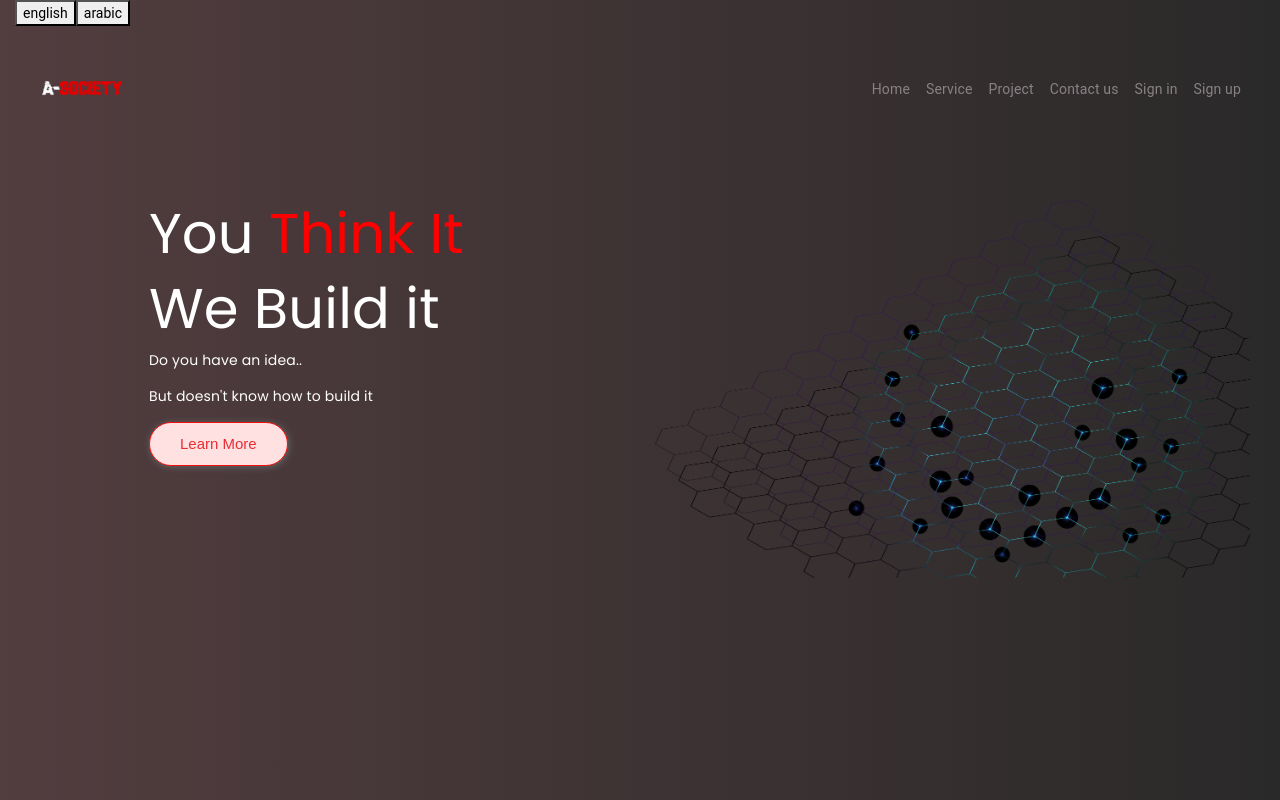
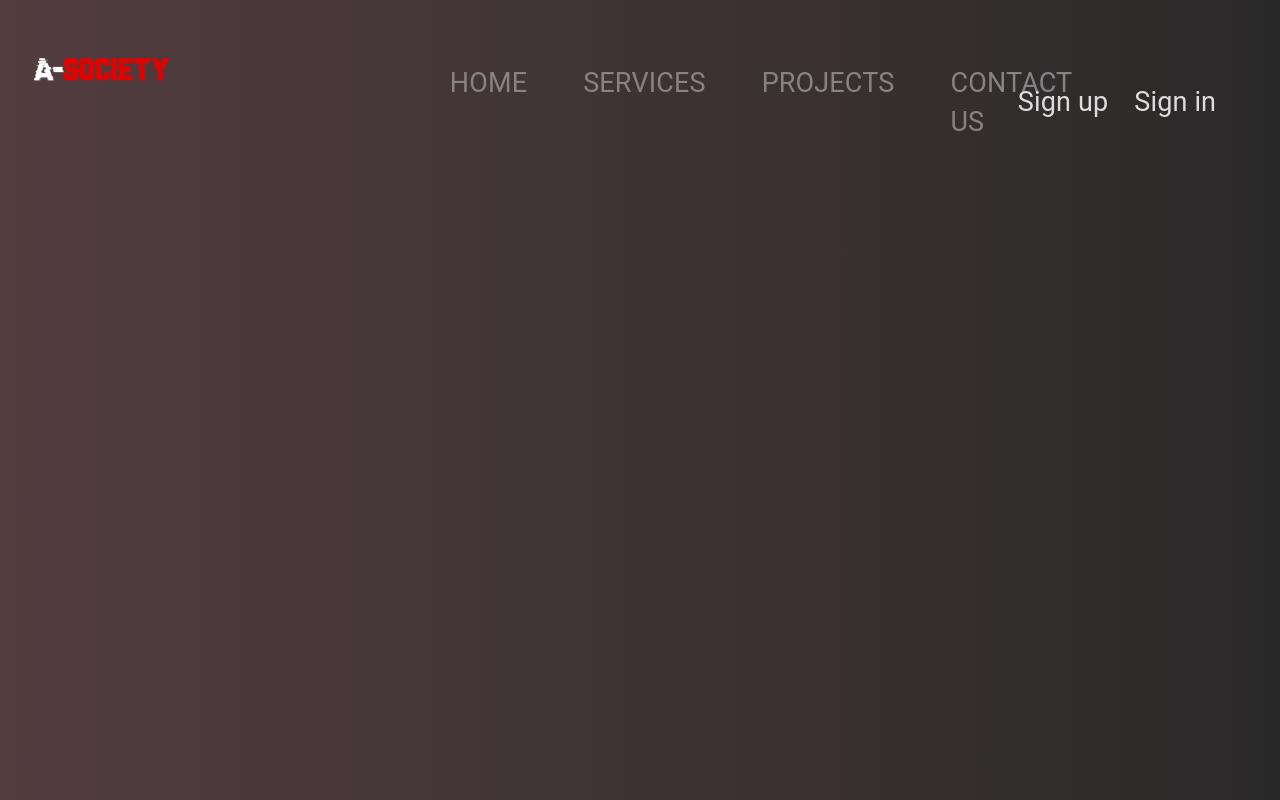
Before and after one commit to Ruhulcse/society, a React (Create React App) app: page / in a window 1280 px wide. Shown: the top 800 px of the page. Built offline with nearby package versions, Linux system fonts and the light colour scheme.

Commit message:
head section

```diff
--- a/src/App.js
+++ b/src/App.js
@@ -3,6 +3,8 @@ import About from './Components/About';
 import ContactUs from './Components/ContactUs';
 import Footer from './Components/Footer';
 import Head from './Components/Head';
+import LatestProject from './Components/LatestProject';
+import Choose from './Components/Choose'
 import LatestNews from './Components/LatestNews';
 import Service from './Components/Service';
 import Signup from './Components/Signup';
@@ -16,10 +18,11 @@ function App() {
 			<About />
 			<Service />
 			<Work />
+      <Choose/>
+      <LatestProject/>
 			<LatestNews />
 			<ContactUs />
 			<Footer />
-
 			<Signup />
 		</LanguageContextProvider>
 	);
--- a/src/Components/Head.jsx
+++ b/src/Components/Head.jsx
@@ -1,17 +1,17 @@
 import React ,{useContext}from 'react'
 import {LanguageContext} from "../context/language"
-import logo from "../assets/img/logo.png";
+import logo from "../assets/img/newlogo.png";
 import coolDesign  from "../assets/img/Cool Design.png";
 function Head() {
     const{english,en,ar} = useContext(LanguageContext);
 
     const nav =english?{
-        home:"Home",
-        service: "Service",
-        project: "Project",
-        contact: "Contact us",
-        signin: "Sign in",
-        signup: "Sign up",
+        home:"HOME",
+        service: "SERVICES",
+        project: "PROJECTS",
+        contact: "CONTACT US",
+        signin: "Sign up",
+        signup: "Sign in",
     }:{
         home: "الصفحة الرئيسية",
         service: "الخدمات",
@@ -23,29 +23,35 @@ function Head() {
 
     return (
         <div className="container-fluid bg">
-             <button onClick={en}>english</button>
-             <button onClick={ar}>arabic</button>
-         <nav className="navbar navbar-expand-md navbar-light ">
+         <div className="row pt-5">
+             <div className="col-md-2">
                 <div>
                     <a className="navbar-brand" href="/">
-                <img src={logo} style={{height:"100px"}} alt="not found" />
+                        <img src={logo}  className="img-fluid"  alt="not found" />
                     </a>
                 </div>
+             </div>
+             <div className="col-md-10">
+             <nav className="navbar navbar-expand-md navbar-light ">
                 <button type="button" class="navbar-toggler" data-toggle="collapse" data-target="#navbarCollapse">
                     <span className="navbar-toggler-icon"></span>
                 </button>
                 <div className="collapse navbar-collapse ml-2" id="navbarCollapse">
-                <div className="navbar-nav ml-auto">
-                    <a href="#event" className="nav-item nav-link "><span className="navitem">{nav.home}</span></a>
-                    <a href="#client" className="nav-item nav-link"><span className="navitem">{nav.service}</span></a>
-                    <a href="#client" className="nav-item nav-link"><span className="navitem">{nav.project}</span></a>
-                    <a href="#contact" className="nav-item nav-link"><span className="navitem">{nav.contact}</span></a>
-                    <a href="#client" className="nav-item nav-link"><span className="navitem">{nav.signin}</span></a>
-                    <a href="#client" className="nav-item nav-link"><span className="navitem">{nav.signup}</span></a>
+                    <div className="col-md-9 navbar-nav ml-auto" style={{paddingLeft:"15%"}}>
+                        <a href="#event" className="pl-5 nav-item nav-link "> <section className="navitem">{nav.home}</section></a>
+                        <a href="#client" className="pl-5 nav-item nav-link"> <section className="navitem">{nav.service}</section></a>
+                        <a href="#client" className="pl-5 nav-item nav-link"> <section className="navitem">{nav.project}</section></a>
+                        <a href="#contact" className="pl-5 nav-item nav-link"> <section className="navitem">{nav.contact}</section></a>
+                    </div>
+                    <div className="col-md-3 navbar-nav ml-auto">
+                       <a href="#client" className="nav-item nav-link"  ><span className="navitem">{nav.signin}</span></a>
+                        <a href="#client" className="nav-item nav-link" ><span className="navitem">{nav.signup}</span></a>
                     </div>
                 </div>
              </nav>
-         <div className="d-flex mt-5">
+             </div>
+         </div>
+         {/* <div className="d-flex mt-5">
              <div className="col-md-6">
                  <div className="slogan">
                      <h1 className="brand">
@@ -61,7 +67,7 @@ function Head() {
              <div className="col-md-6">
                <img src={coolDesign}  className="img-fluid" alt="not found"/>
              </div>
-         </div>
+         </div> */}
         </div>
     )
 }
--- a/src/assets/css/style.css
+++ b/src/assets/css/style.css
@@ -7,8 +7,10 @@
 }
 .navitem {
 	color: #898285;
+	font-size: 27px;
 }
 .navitem:hover {
+	color: white;
 	text-decoration: underline;
 	text-decoration-color: red;
 	text-underline-position: under;
```
Also changed, not shown: src/assets/img/newlogo.png (added). Lines whose indentation alone changed are shown as unchanged.
